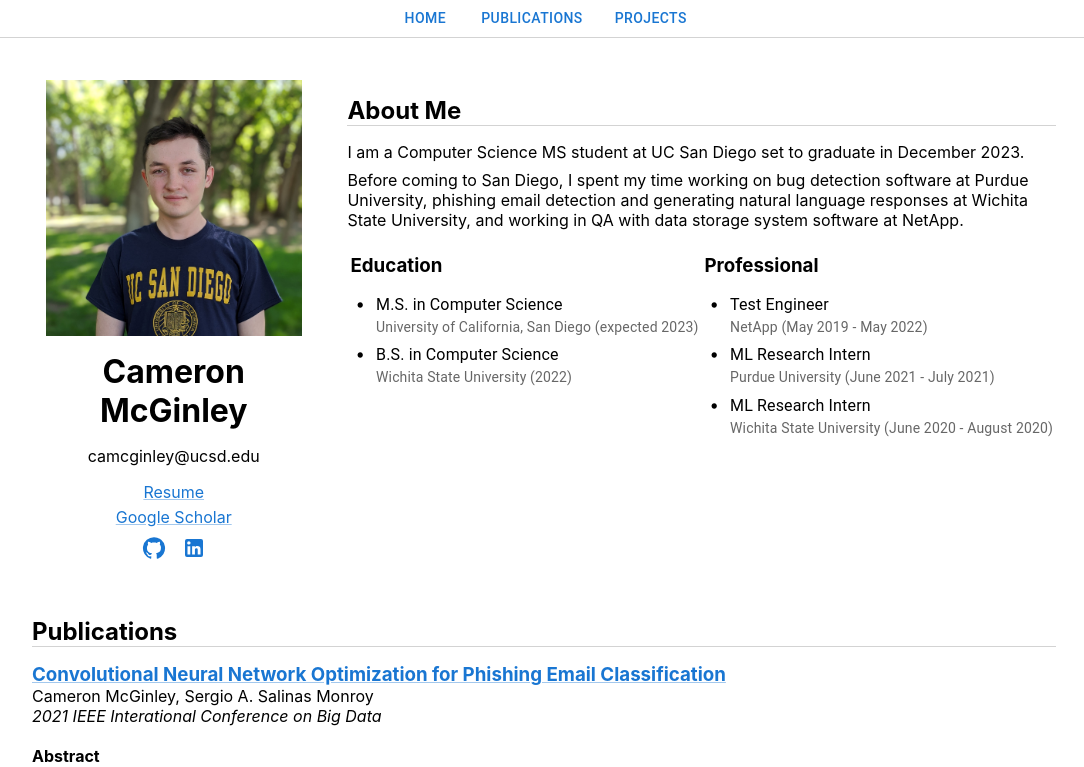
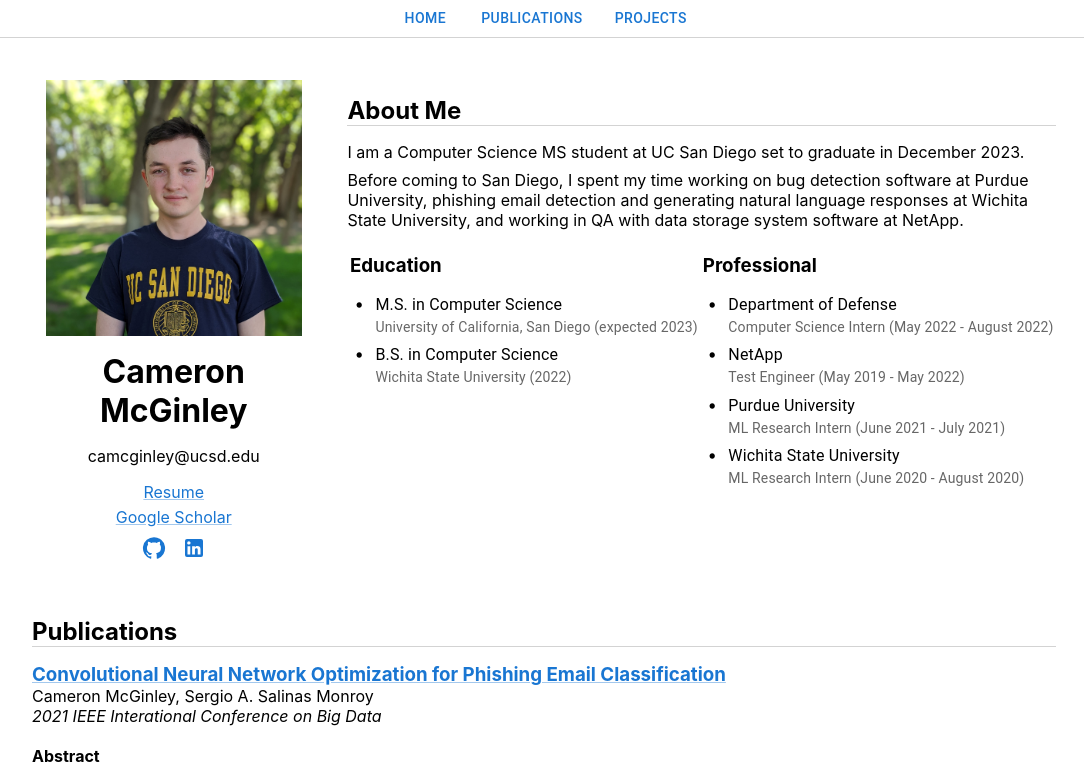
Before and after one commit to cameronmcginley/cameronmcginley.github.io, a React (Create React App) app: page / in a window 1280 px wide. Shown: the top 767 px of the page, without its empty margins (96-1180 px from the left). Built offline with nearby package versions, Linux system fonts and the light colour scheme.

Commit message:
Switched scroll links to buttons

```diff
--- a/src/Components/AboutBio.js
+++ b/src/Components/AboutBio.js
@@ -18,10 +18,15 @@ const AboutBio = (props) => {
             ]}/>
 
             <AboutList title="Professional" items={[
-                {text: "Test Engineer", secondary: "NetApp (May 2019 - May 2022)"},
-                {text: "ML Research Intern", secondary: "Purdue University (June 2021 - July 2021)"},
-                {text: "ML Research Intern", secondary: "Wichita State University (June 2020 - August 2020)"}
+                // {text: "Test Engineer", secondary: "NetApp (May 2019 - May 2022)"},
+                // {text: "ML Research Intern", secondary: "Purdue University (June 2021 - July 2021)"},
+                // {text: "ML Research Intern", secondary: "Wichita State University (June 2020 - August 2020)"},
+                {text: "Department of Defense", secondary: "Computer Science Intern (May 2022 - August 2022)"},
+                {text: "NetApp", secondary: "Test Engineer (May 2019 - May 2022)"},
+                {text: "Purdue University", secondary: "ML Research Intern (June 2021 - July 2021)"},
+                {text: "Wichita State University", secondary: "ML Research Intern (June 2020 - August 2020)"},
             ]}/>
+
         </div>
     </div>
     )
--- a/src/Components/Navbar.js
+++ b/src/Components/Navbar.js
@@ -13,13 +13,9 @@ const Navbar = () => {
         <div className="navbar underline">
             <div className="nav-links">
                 {/* Wraps in mui buttons to look nice */}
-                <Button><a onClick={() => scroll.scrollToTop({smooth: true, spy: true, duration: 500})}>Home</a></Button>
-                <Button><ScrollLink activeClass="active" className="test1" to="Publications" spy={true} smooth={true} duration={500} >Publications</ScrollLink></Button>
-                <Button><ScrollLink activeClass="active" className="test1" to="Projects" spy={true} smooth={true} duration={500} >Projects</ScrollLink></Button>
-
-                {/* <a onClick={() => scroll.scrollToTop({smooth: true, spy: true, duration: 500})}>Home</a>
-                <ScrollLink activeClass="active" className="test1" to="Publications" spy={true} smooth={true} duration={500}>Publications</ScrollLink>
-                <ScrollLink activeClass="active" className="test1" to="Projects" spy={true} smooth={true} duration={500}>Projects</ScrollLink> */}
+                <Button onClick={() => scroll.scrollToTop({smooth: true, spy: true, duration: 500})}>Home</Button>
+                <Button onClick={() => scroller.scrollTo('Publications', {smooth: true, spy: true, duration: 500, offset: -40})}>Publications</Button>
+                <Button onClick={() => scroller.scrollTo('Projects', {smooth: true, spy: true, duration: 500, offset: -40})}>Projects</Button>
             </div>
         </div>
     )
```
